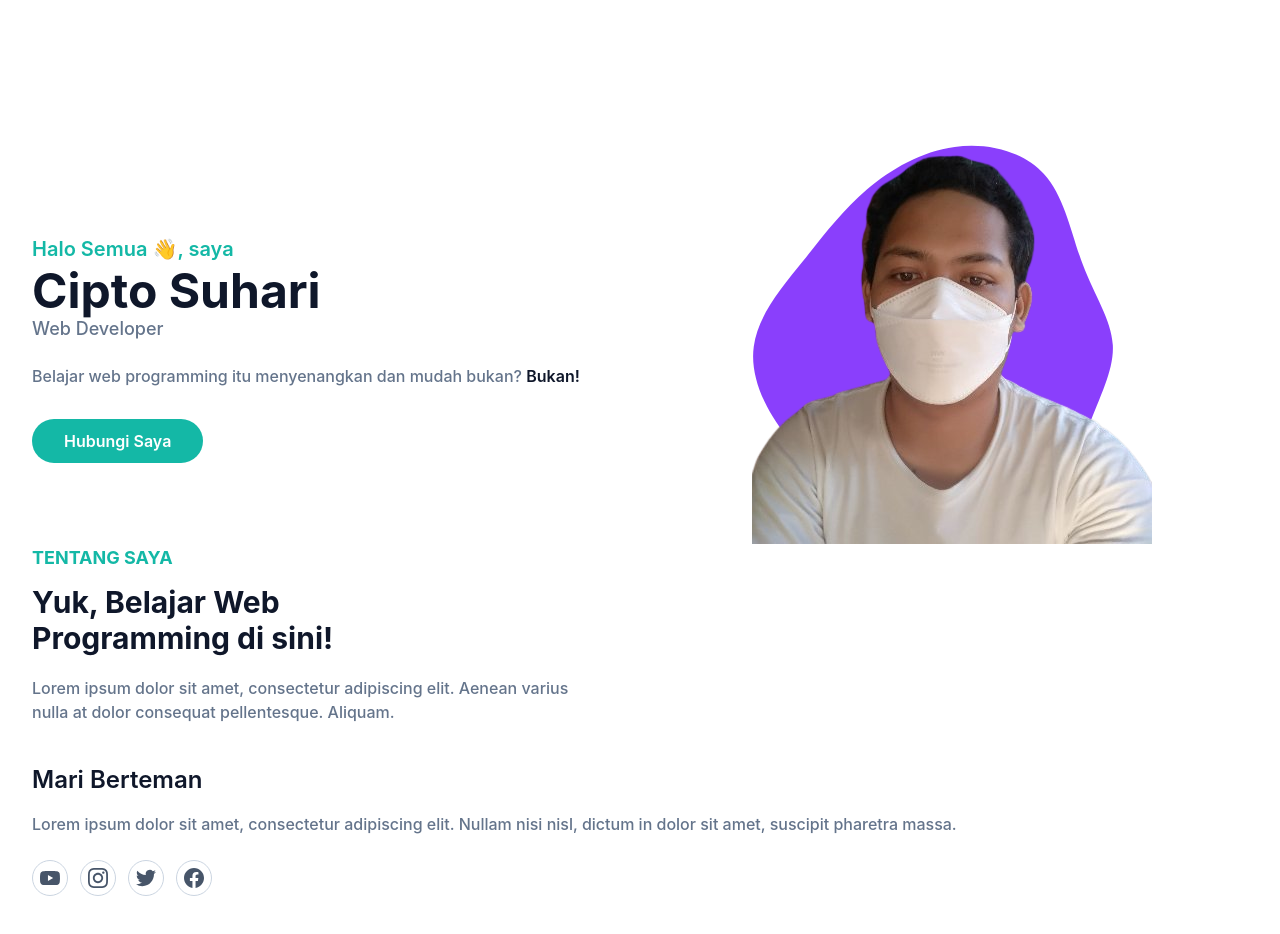
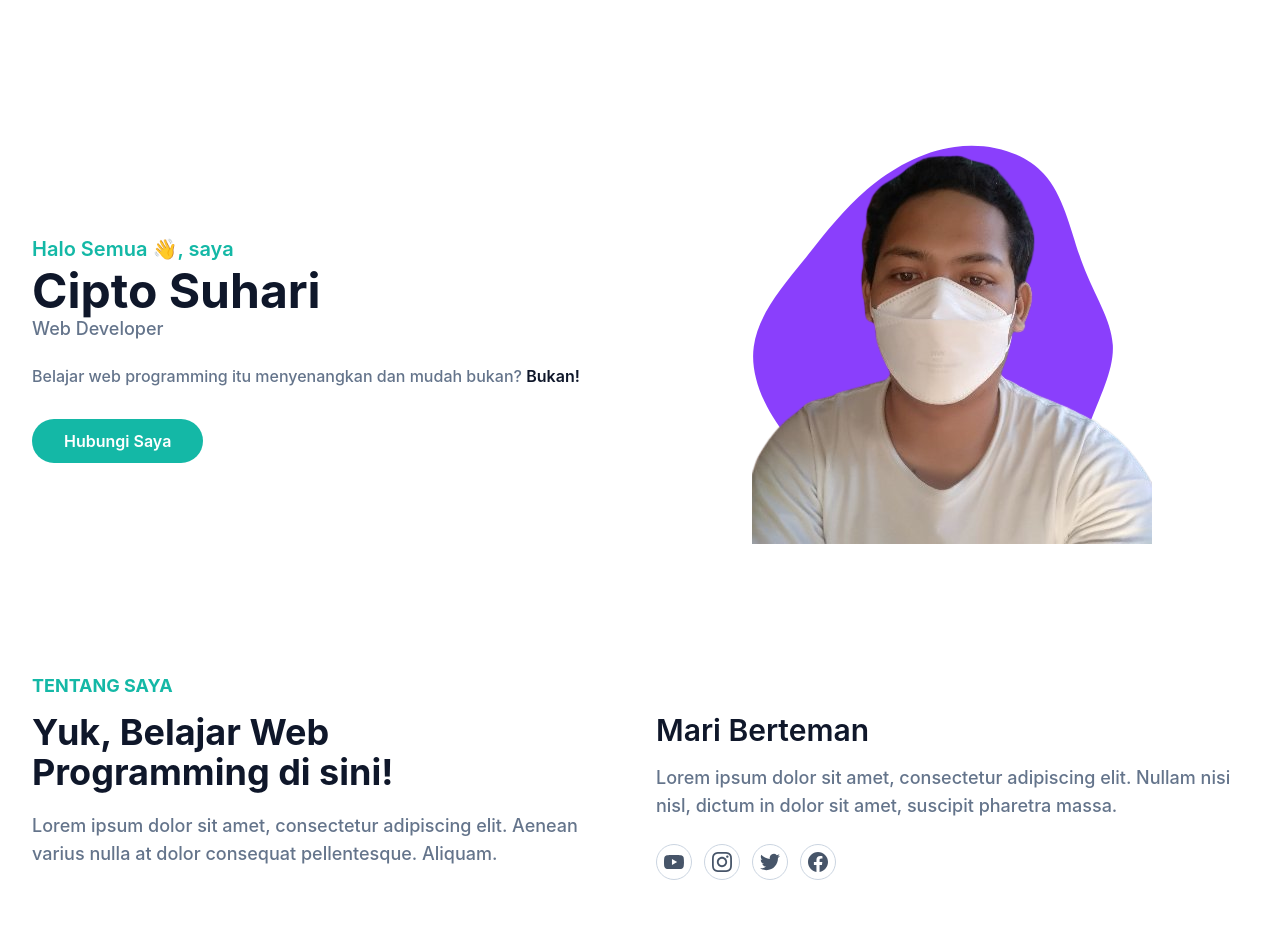
Before and after one commit to harikun/portfolio, a React (Create React App) app: page / in a window 1280 px wide. Built offline with nearby package versions, Linux system fonts and the light colour scheme.

Commit message:
responsive about section

```diff
--- a/src/components/AboutSection.jsx
+++ b/src/components/AboutSection.jsx
@@ -3,23 +3,23 @@ function AboutSection() {
     <section id="about pt-36 pb-32">
       <div className="container">
         <div className="flex flex-wrap">
-          <div className="w-full px-4 mb-10">
+          <div className="w-full px-4 mb-10 lg:w-1/2">
             <h2 className="font-bold uppercase text-primary text-lg mb-3">
               Tentang Saya
             </h2>
-            <p className="font-bold text-dark text-3xl mb-5 max-w-md">
+            <p className=" lg:text-4xl font-bold text-dark text-3xl mb-5 max-w-md">
               Yuk, Belajar Web Programming di sini!
             </p>
-            <p className="font-medium text-base text-secondary max-w-xl">
+            <p className=" lg:text-lg font-medium text-base text-secondary max-w-xl">
               Lorem ipsum dolor sit amet, consectetur adipiscing elit. Aenean
               varius nulla at dolor consequat pellentesque. Aliquam.
             </p>
           </div>
-          <div className="w-full px-4 mb-10">
-            <h2 className="font-semibold text-dark text-2xl mb-4">
+          <div className="w-full px-4 mb-10 lg:w-1/2">
+            <h2 className="lg:pt-10 lg:text-3xl font-semibold text-dark text-2xl mb-4">
               Mari Berteman
             </h2>
-            <p className="font-medium text-base text-secondary mb-6">
+            <p className="lg:text-lg font-medium text-base text-secondary mb-6">
               Lorem ipsum dolor sit amet, consectetur adipiscing elit. Nullam
               nisi nisl, dictum in dolor sit amet, suscipit pharetra massa.
             </p>
--- a/src/components/HeroSection.jsx
+++ b/src/components/HeroSection.jsx
@@ -1,6 +1,6 @@
 function HeroSection() {
   return (
-    <section id="home" className="pt-36 ">
+    <section id="home" className="pt-36 pb-32">
       <div className="container mx-auto px-4">
         <div className="flex flex-wrap">
           <div className="w-full self-center px-4 lg:w-1/2">
```
